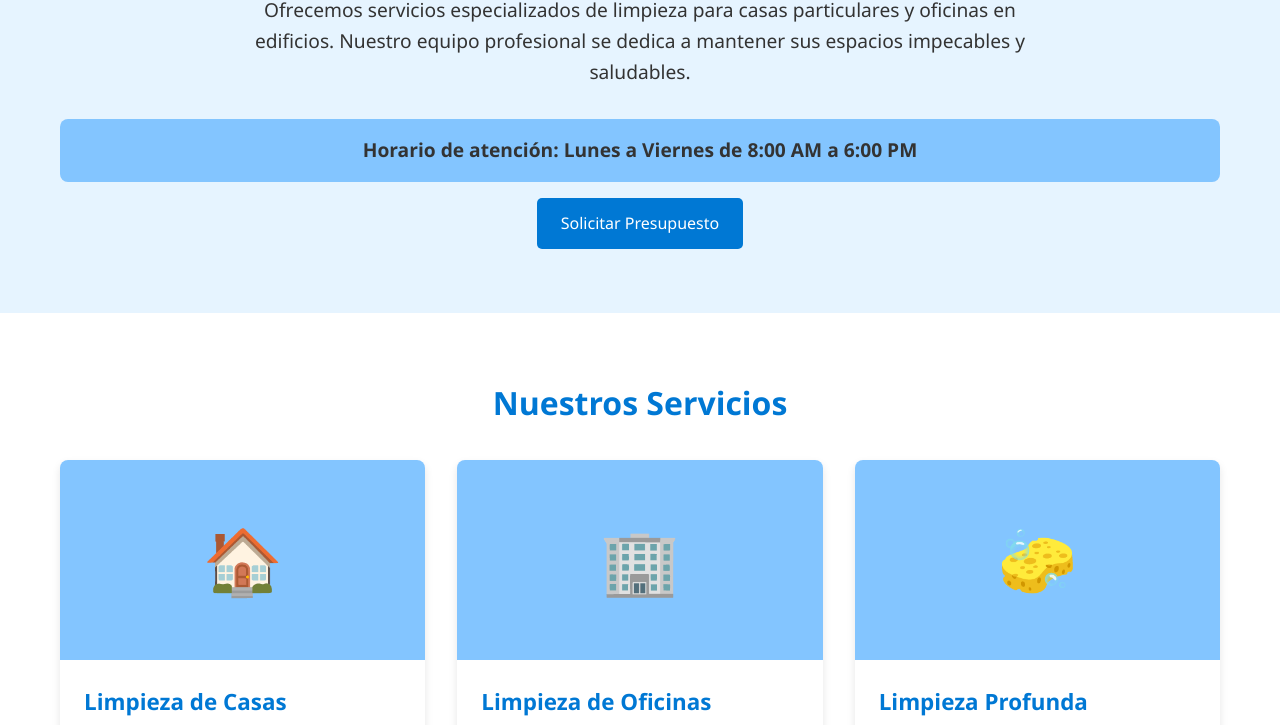
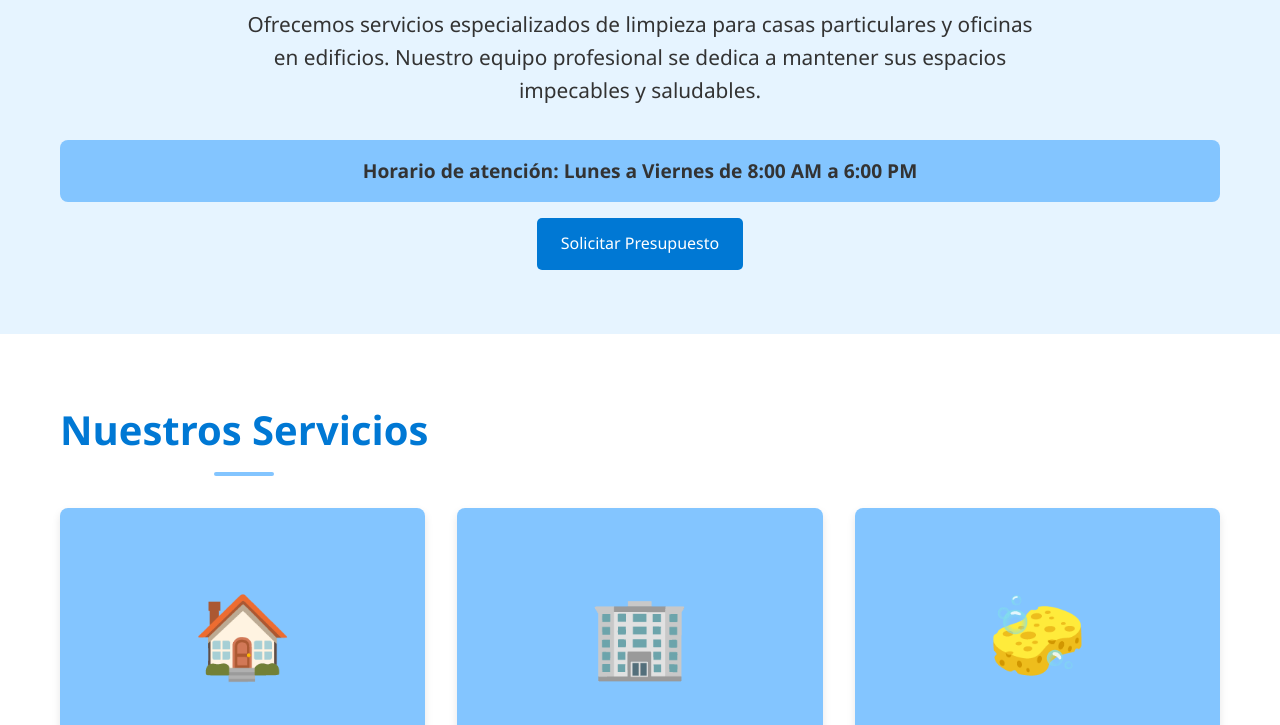
Before and after one commit to johanahermosillo/Cleaning-Services-website, a plain HTML site: page index.html in a window 1280 px wide. Shown: the part 386-1111 px from the top of the page. Drawn offline with Linux system fonts and the light colour scheme.

Commit message:
changed the font size index.html

```diff
--- a/index.html
+++ b/index.html
@@ -85,8 +85,27 @@
         .section-title {
             text-align: center;
             margin-bottom: 2rem;
-            font-size: 2rem;
+            font-size: 2.5rem;
             color: var(--primary-color);
+            font-weight: 700;
+            position: relative;
+            display: inline-block;
+        }
+
+        .section-title::after {
+            content: '';
+            display: block;
+            width: 60px;
+            height: 4px;
+            background-color: var(--secondary-color);
+            margin: 10px auto 0;
+            border-radius: 2px;
+        }
+
+        .section-title:hover {
+            color: #005bb5;
+            transform: scale(1.02);
+            transition: all 0.3s ease-in-out;
         }
 
         .hero {
@@ -96,13 +115,19 @@
         }
 
         .hero h1 {
-            font-size: 3rem;
+            font-size: 3.5rem;
             margin-bottom: 1rem;
             color: var(--primary-color);
+            font-weight: 700;
+            transition: transform 0.3s;
+        }
+
+        .hero h1:hover {
+            transform: scale(1.03);
         }
 
         .hero p {
-            font-size: 1.2rem;
+            font-size: 1.3rem;
             max-width: 800px;
             margin: 0 auto 2rem auto;
         }
@@ -141,12 +166,12 @@
         }
 
         .service-img {
-            height: 200px;
+            height: 250px;
             background-color: var(--secondary-color);
             display: flex;
             align-items: center;
             justify-content: center;
-            font-size: 4rem;
+            font-size: 5rem;
             color: var(--light-color);
         }
 
@@ -155,9 +180,10 @@
         }
 
         .service-title {
-            font-size: 1.4rem;
+            font-size: 1.6rem;
             margin-bottom: 0.5rem;
             color: var(--primary-color);
+            font-weight: 600;
         }
 
         .about-content {
@@ -173,12 +199,12 @@
         .about-image {
             flex: 1;
             background-color: var(--secondary-color);
-            height: 300px;
+            height: 350px;
             border-radius: 8px;
             display: flex;
             align-items: center;
             justify-content: center;
-            font-size: 5rem;
+            font-size: 6rem;
             color: var(--light-color);
         }
 
@@ -394,11 +420,10 @@
                 <p><strong>Teléfono:</strong> 614-172-9187</p>
                 <p><strong>Email:</strong> ellig5@yahoo.com.mx</p>
                 <p><strong>Horario de Atención:</strong> Lunes a Viernes de 8:00 AM a 6:00 PM</p>
-                <p><strong>Formulario de Solicitud:</strong> <a href="https://docs.google.com/forms/d/e/1FAIpQLSdCgatJxW3AoSNRmdx3DRUYCnW0aubbp5YJSLwZ46gXXKV_UQ/viewform?usp=header" target="_blank">Haz clic aqui para llenar el formulario</a></p>
 
                 <div class="formulario-boton-container">
                     <a href="https://docs.google.com/forms/d/e/1FAIpQLSdCgatJxW3AoSNRmdx3DRUYCnW0aubbp5YJSLwZ46gXXKV_UQ/viewform?usp=header" target="_blank" class="boton-formulario">
-                        Llenar Formulario de Solicitud
+                        Llena el Formulario de Solicitud para tu Servicio
                     </a>
                 </div>
 
```
